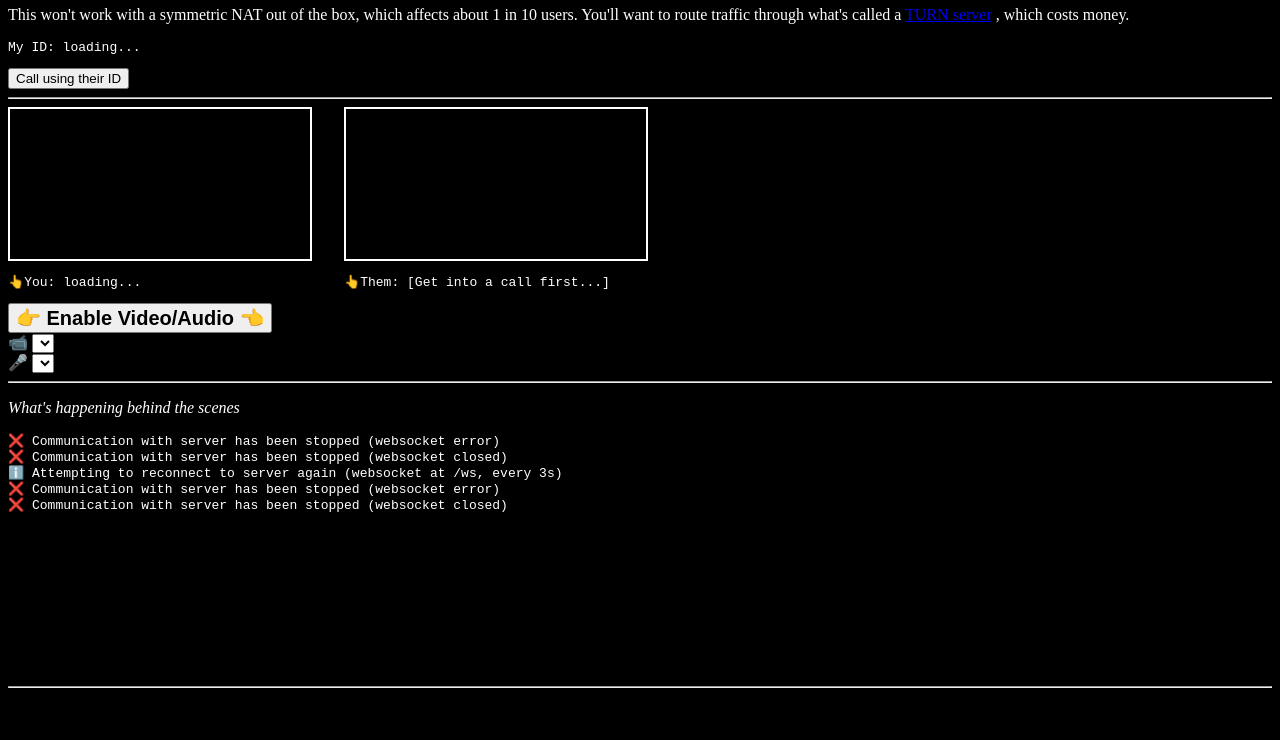
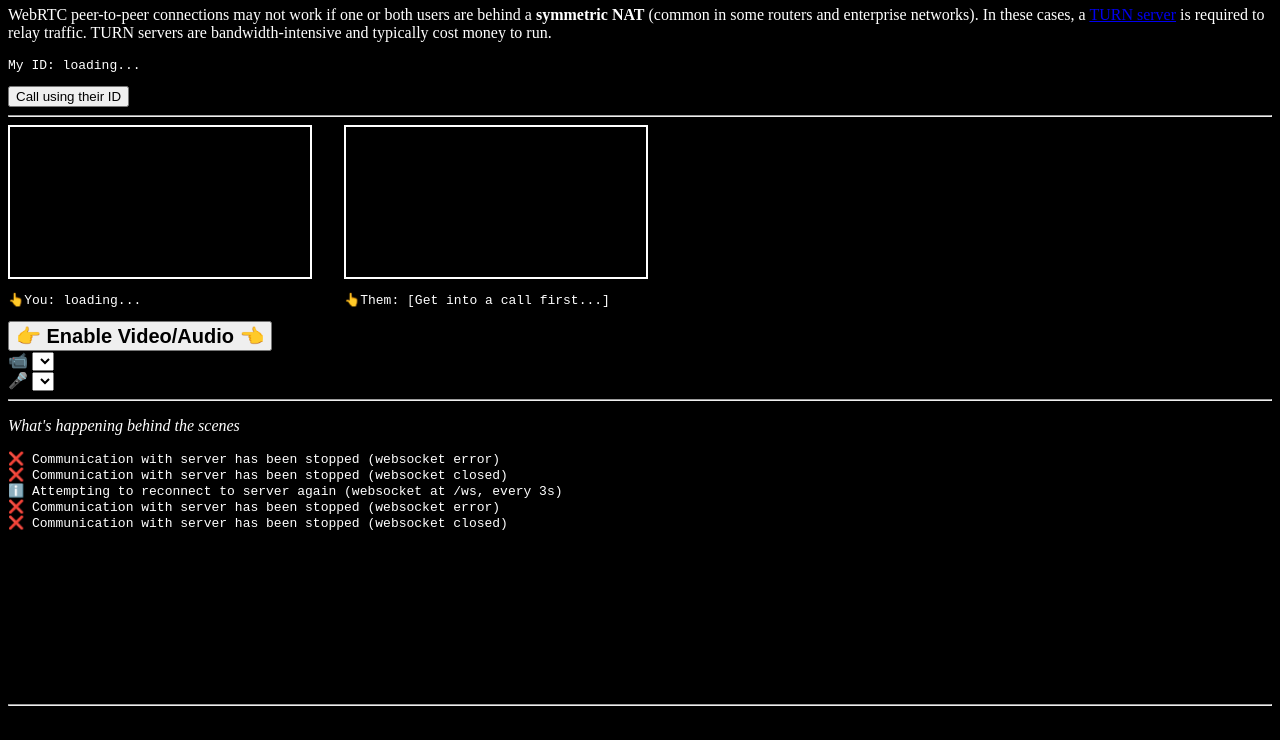
Before and after one commit to 5need/shrimple-webrtc-demo, a website: page index.html in a window 1280 px wide. Shown: the part 60-800 px from the top of the page. Drawn offline with Linux system fonts and the light colour scheme.

Commit message:
better explanation

```diff
--- a/index.html
+++ b/index.html
@@ -5,10 +5,13 @@
   <body style="color: white; background: black">
     <h1>Simple WebRTC Demo</h1>
     <p>
-      This won't work with a symmetric NAT out of the box, which affects about 1
-      in 10 users. You'll want to route traffic through what's called a
+      WebRTC peer-to-peer connections may not work if one or both users are
+      behind a
+      <strong>symmetric NAT</strong> (common in some routers and enterprise
+      networks). In these cases, a
       <a href="https://webrtc.org/getting-started/turn-server">TURN server</a>
-      , which costs money.
+      is required to relay traffic. TURN servers are bandwidth-intensive and
+      typically cost money to run.
     </p>
     <pre>My ID: <span class="myId">loading...</span></pre>
     <button id="startCall">Call using their ID</button>
```
